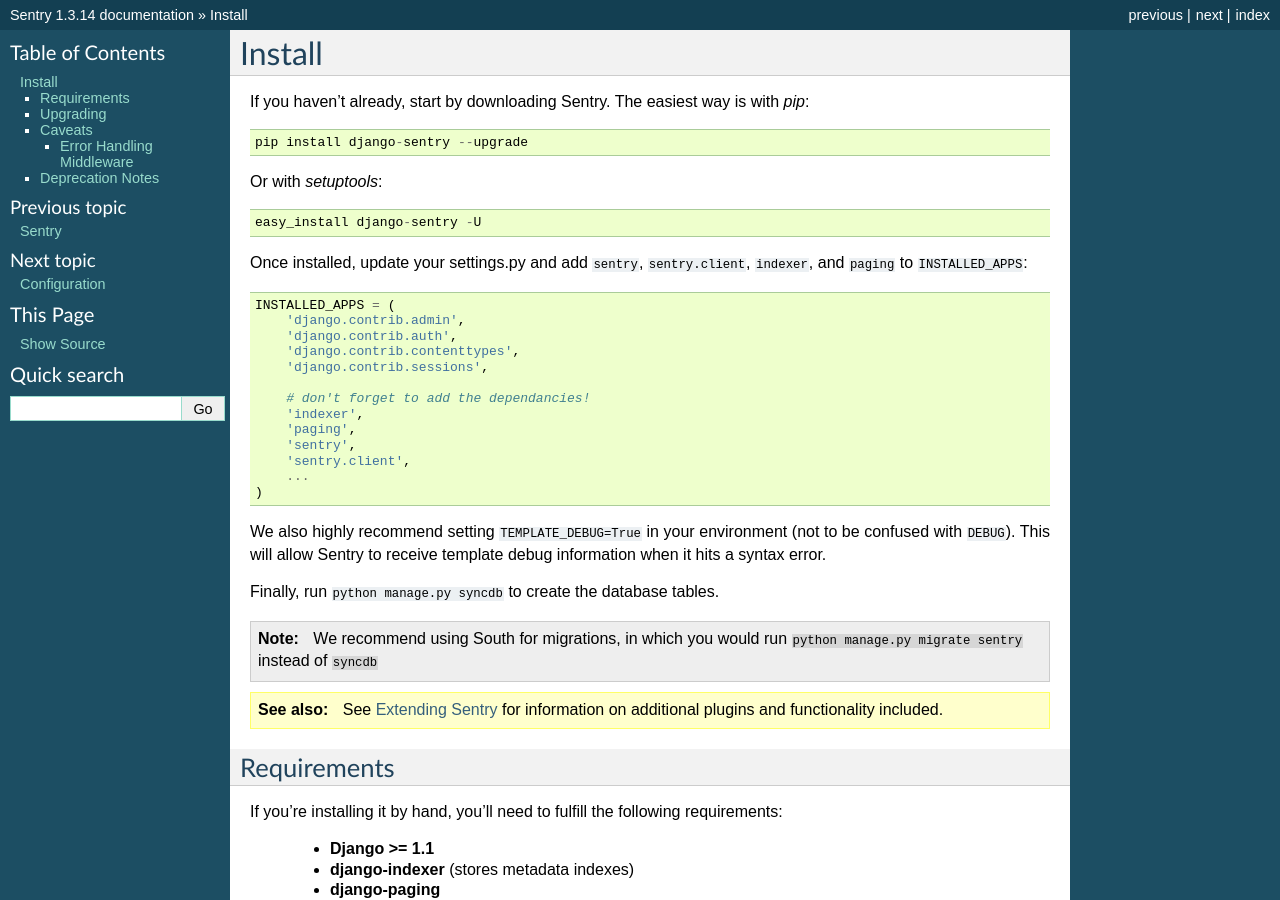
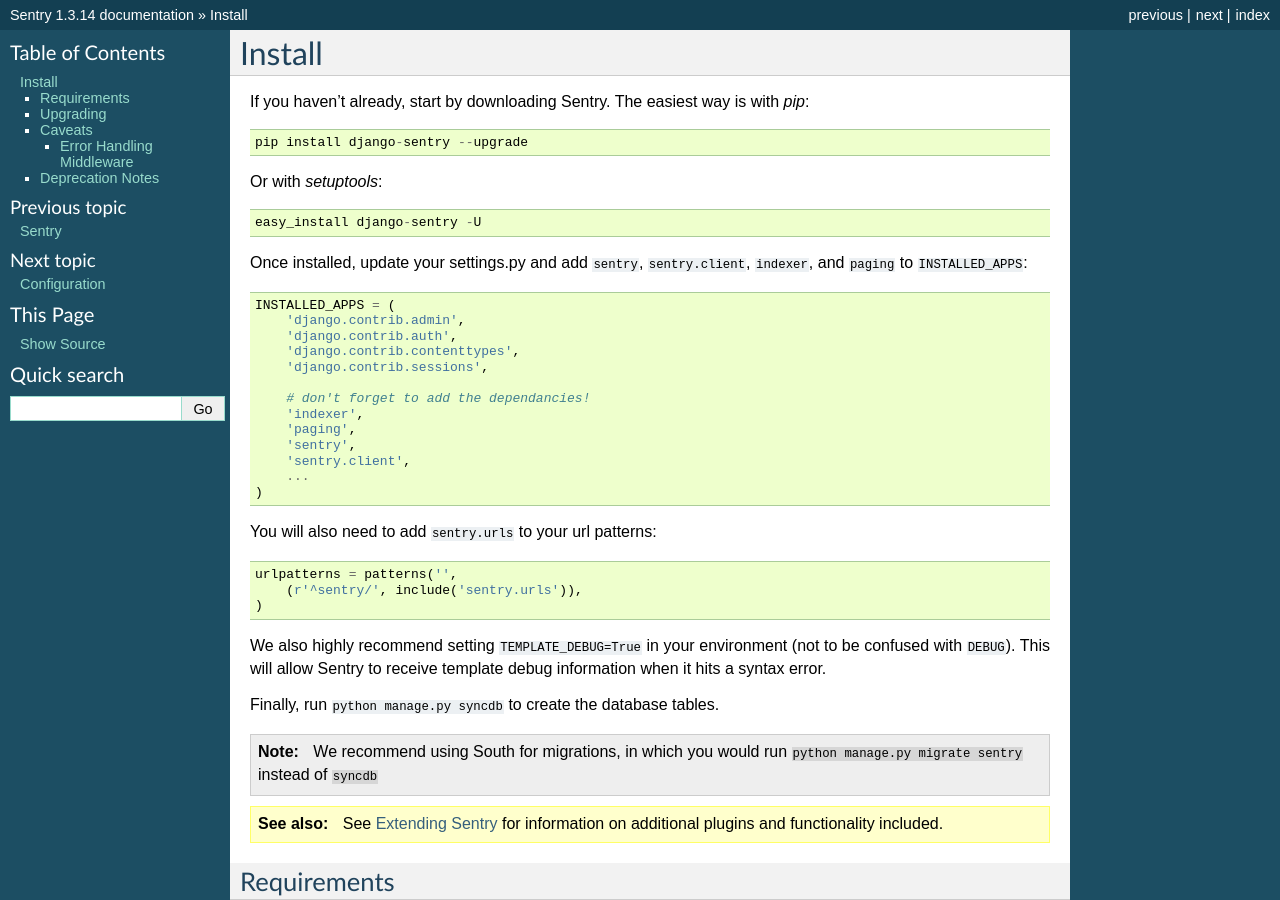
Before and after one commit to JohnFredok/apm-agent-python, a Sphinx documentation site: the page built from docs/install.rst, in a window 1280 px wide and 900 px high. Built offline with Sphinx 7.4.7, drawn with Linux system fonts in a browser that asks for light colours.

Commit message:
Note about including sentry.urls (fixes GH-37)

```diff
--- a/docs/install.rst
+++ b/docs/install.rst
@@ -23,6 +23,12 @@
 	    'sentry',
 	    'sentry.client',
 	    ...
+	)
+
+You will also need to add ``sentry.urls`` to your url patterns::
+
+	urlpatterns = patterns('',
+	    (r'^sentry/', include('sentry.urls')),
 	)
 
 We also highly recommend setting ``TEMPLATE_DEBUG=True`` in your environment (not to be confused with ``DEBUG``). This will allow
```
